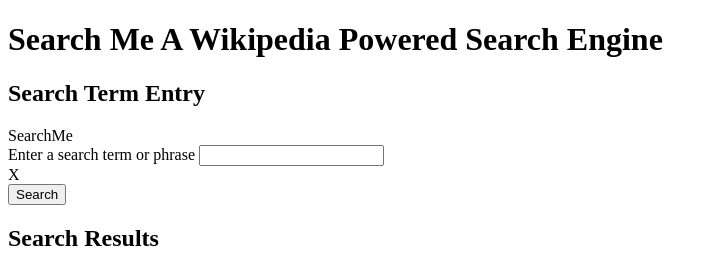
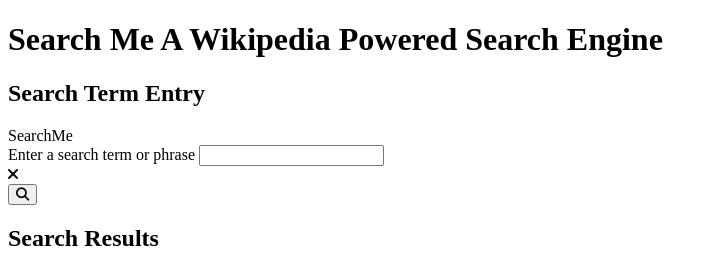
Before and after one commit to estatelelashvili/Google-clone-vanilla-js, a plain HTML site: page index.html in a window 1280 px wide. Shown: the top 256 px of the page, without its empty margins (0-718 px from the left). Drawn offline with Linux system fonts and the light colour scheme.

```diff
--- a/index.html
+++ b/index.html
@@ -37,7 +37,7 @@
             tabindex="0"
             aria-label="Clear search terms"
           >
-            X
+            <i class="fas fa-times"></i>
           </div>
           <button
             id="searchButton"
@@ -45,7 +45,7 @@
             type="submit"
             aria-label="Submit button"
           >
-            Search
+            <i class="fas fa-search"></i>
           </button>
         </form>
       </section>
```
Also changed, not shown: 1 other file.
